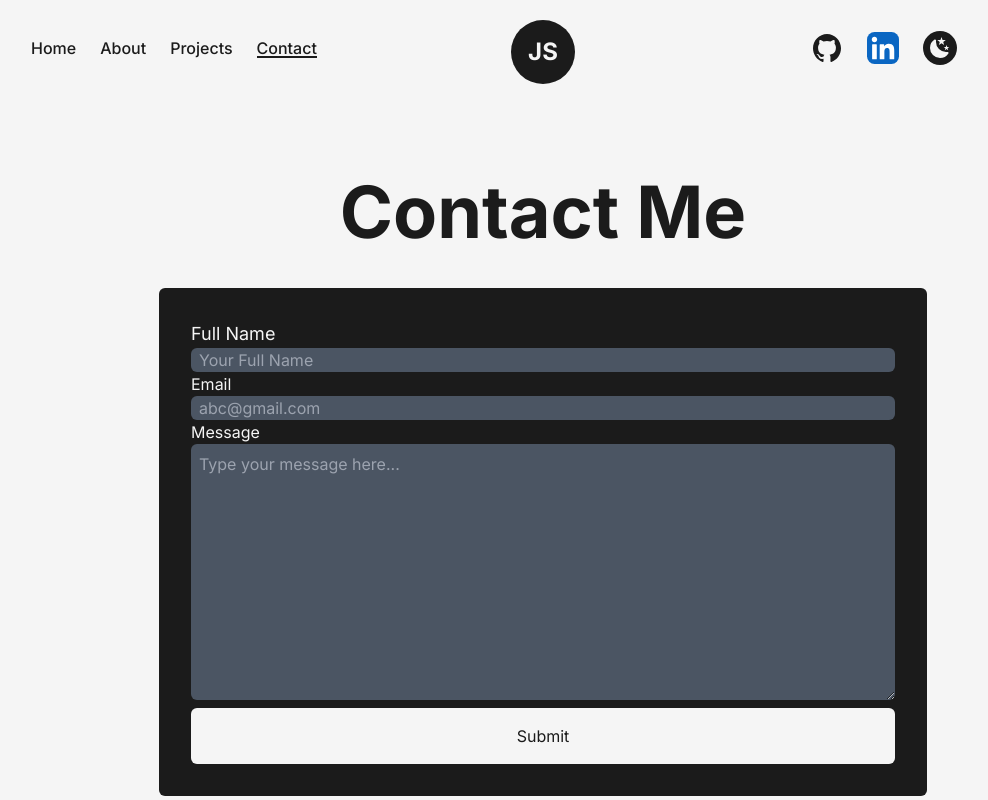
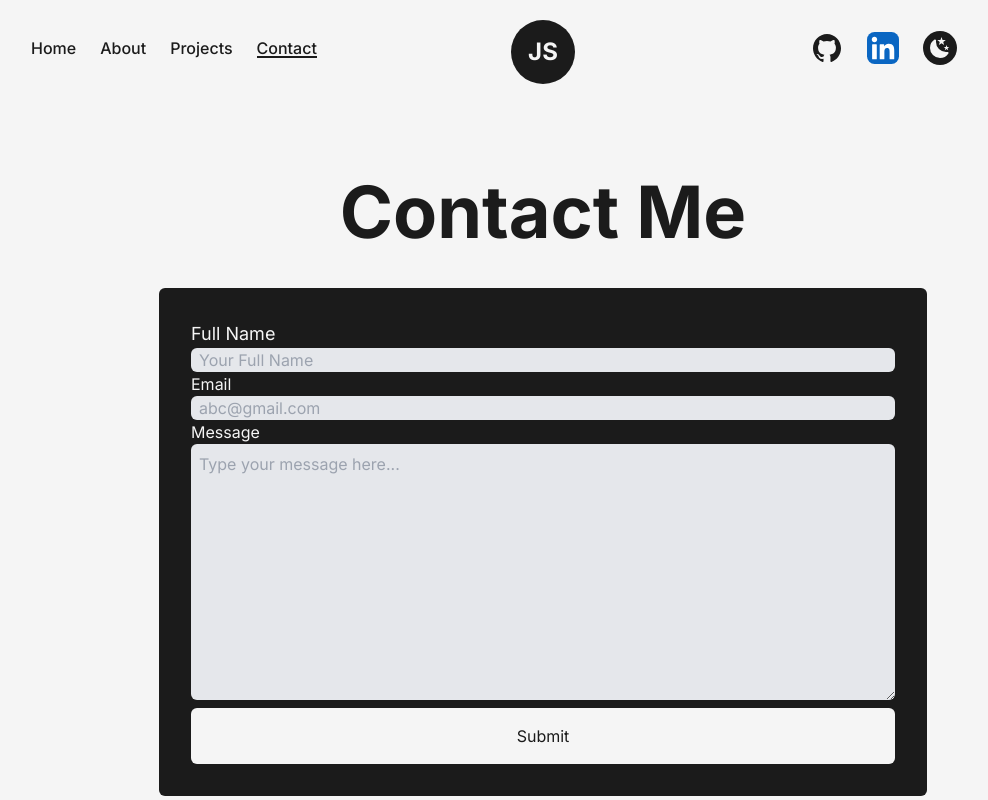
Before and after one commit to Jell13/Js-Portfolio, a Next.js app: page /contact in a window 1280 px wide. Shown: the whole page, without its empty margins (97-1085 px from the left). Built offline with nearby package versions, Linux system fonts and the light colour scheme.

Commit message:
added more of the logic for the backend of the code which is the form section and also made a database with mongodb

```diff
--- a/app/components/Contacts.jsx
+++ b/app/components/Contacts.jsx
@@ -5,20 +5,22 @@ import { useState } from "react";
 const Contact = () => {
 
   const[fullname, setFullName] = useState("")
+  const[email, setEmail] = useState("");
+  const[message, setMessage] = useState("");
 
   return (
     <form className="flex w-[60vw] my-20 p-8 rounded-md dark:bg-light bg-dark dark:text-dark text-light flex-col mt-10" action="">
       <div className="flex flex-col">
         <label className="text-lg" htmlFor="fullname">Full Name</label>
-        <input className="rounded-md px-2 bg-gray-600 dark:text-light text-light" type="text" id="fullname" placeholder="Your Full Name" />
+        <input onChange={(e) => setFullName(e.target.value)} value={fullname} className="rounded-md px-2 bg-gray-200 dark:text-light text-light" type="text" id="fullname" placeholder="Your Full Name" />
       </div>
       <div className="flex flex-col">
         <label htmlFor="email">Email</label>
-        <input className="rounded-md px-2 bg-gray-600 dark:text-light text-light" type="email" id="email" placeholder="abc@gmail.com" />
+        <input onChange={(e) => setEmail(e.target.value)} value={email} className="rounded-md px-2 bg-gray-200 dark:text-light text-light" type="email" id="email" placeholder="abc@gmail.com" />
       </div>
       <div className="flex flex-col">
         <label htmlFor="message">Message</label>
-        <textarea className="rounded-md bg-gray-600 p-2 dark:text-light text-light" id="message" cols="30" rows="10" placeholder="Type your message here..."></textarea>
+        <textarea onChange={(e) => setMessage(e.target.value)} value={message} className="rounded-md bg-gray-200 p-2 dark:text-light text-light" id="message" cols="30" rows="10" placeholder="Type your message here..."></textarea>
       </div>
 
       <button className="mt-2 bg-light dark:bg-dark dark:hover:bg-light hover:bg-dark hover:dark:text-dark duration-500 dark:text-light text-dark rounded-md p-4" type="submit">Submit</button>
```
